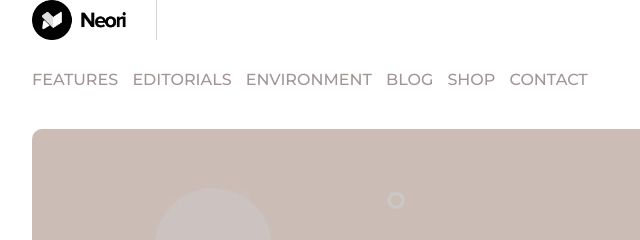
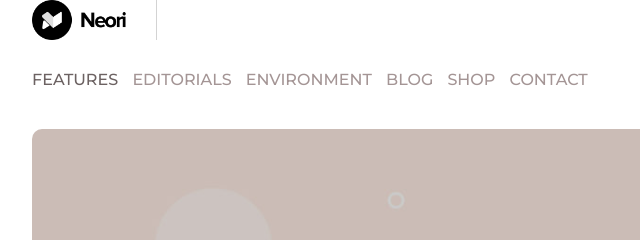
Before and after one commit to gfederica/htmlcss-wp, a plain HTML site: page index.html in a window 1280 px wide. In both pictures the pointer is over the item "FEATURES". Shown: the top 240 px of the page, 160-800 px from the left. Drawn offline with Linux system fonts and the light colour scheme.

Commit message:
Aggiunto hover sui link - Completato

```diff
--- a/css/style.css
+++ b/css/style.css
@@ -32,6 +32,10 @@ nav ul li {
     font-weight:500;
     font-size: 16px;
     padding-right: 10px;
+}
+nav ul li:hover {
+    color: #6C6262;
+    cursor: pointer;
 }
 
 
```
